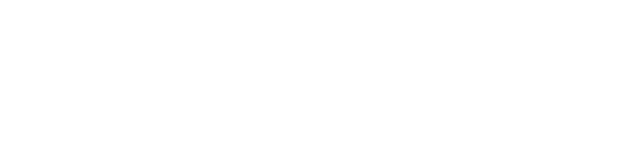
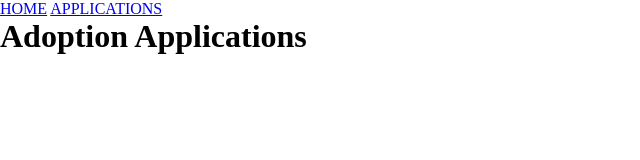
Before and after one commit to Bikes4Fun/pet_adoption_app, a website: page applications.html in a window 1280 px wide. Shown: the whole page, without its empty margins (0-640 px from the left). Drawn offline with nearby package versions, Linux system fonts and the light colour scheme.

Commit message:
adding nav bar to applications.html

```diff
--- a/applications.html
+++ b/applications.html
@@ -11,8 +11,13 @@
 </head>
 
 <body>
+    <nav>
+        <a href="index.html">HOME</a>
+        <a href="applications.html">APPLICATIONS</a>
+    </nav>
     <div id="app">
         <!-- Content goes here -->
+        <h1>Adoption Applications</h1>
     </div>
     <script src="app.js"></script>
 </body>
```
